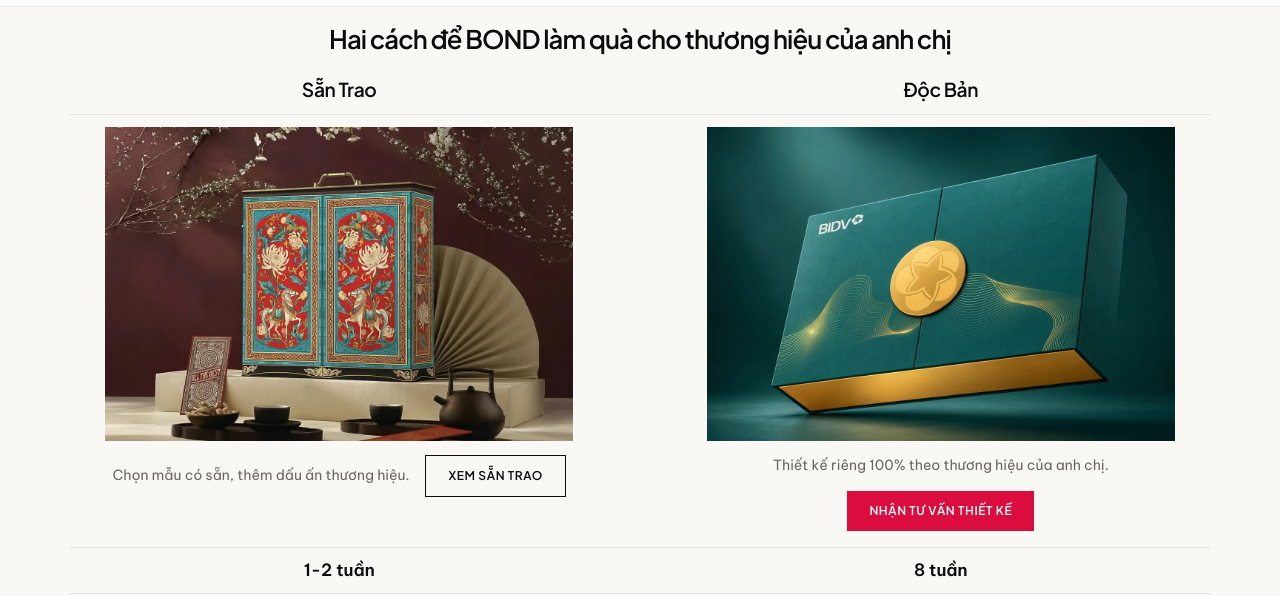
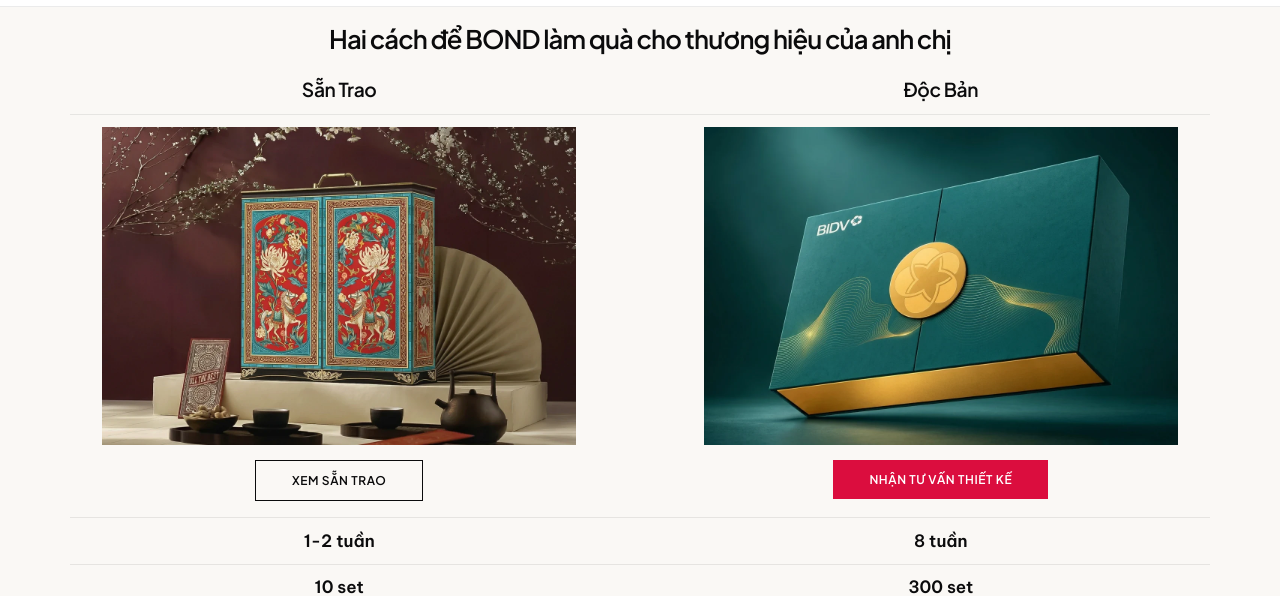
Before and after one commit to 100Bco/bond.gift, a React (Vite) app: page / in a window 1280 px wide. Shown: the part 2700-3296 px from the top of the page. Built offline with nearby package versions, Linux system fonts and the light colour scheme.

Commit message:
Khối so sánh: bỏ dòng mô tả dưới ảnh, ảnh to hết cột và vẫn vừa một màn hình
Co-Authored-By: Claude Opus 5.5 <noreply@anthropic.com>
Claude-Session: https://claude.ai/code/session_01HS1DfBWRuWPnpXQLZtUEUG

```diff
--- a/src/pages/HomePage.tsx
+++ b/src/pages/HomePage.tsx
@@ -274,13 +274,10 @@ function Models() {
             {cols.map((c) => (
               <div key={c.kind} className="lx-cmpt-intro">
                 <div className="lx-cmpt-img"><img src={c.img} alt={c.alt} width={c.w} height={c.h} loading="lazy" decoding="async" /></div>
-                <div className="lx-cmpt-act">
-                <p className="lx-cmpt-say"><span className="lx-cmpt-lg">{giftModels[c.kind].say}</span><span className="lx-cmpt-sm">{c.kind === 'ready' ? 'Có sẵn, thêm logo.' : 'Thiết kế riêng.'}</span></p>
                 {/* Nút là tín hiệu ưu tiên duy nhất còn lại: Độc Bản dùng nút đỏ đặc, Sẵn Trao nút viền */}
                 {c.kind === 'ready'
                   ? <Link href="/set-san" className="lx-btn lx-btn-line">Xem Sẵn Trao</Link>
                   : <ZaloLink className="lx-btn lx-btn-red"><span className="lx-cmpt-lg">Nhận tư vấn thiết kế</span><span className="lx-cmpt-sm">Nhận tư vấn</span></ZaloLink>}
-                </div>
               </div>
             ))}
           </div>
--- a/src/styles/luxe.css
+++ b/src/styles/luxe.css
@@ -908,19 +908,22 @@
 @media (min-width: 861px) and (max-height: 800px) {
   .lx-cmpt-img { height: max(160px, calc(100svh - 530px)); }
 }
-.lx-cmpt-act { display: contents; }
-/* So sánh (máy tính), phương án A: dòng mô tả và nút chung một hàng, khoảng cách gọn lại để ảnh to hết cột */
+/* So sánh (máy tính): bỏ dòng mô tả dưới ảnh, chỉ giữ nút; khoảng cách gọn lại để ảnh to hết cột */
 @media (min-width: 861px) {
-  .lx-cmpt-act { display: flex; flex-wrap: wrap; align-items: center; justify-content: center; column-gap: 16px; }
-  .lx-cmpt-say { white-space: nowrap; font-size: 14px; }
-  .lx-cmpt-intro .lx-btn { white-space: nowrap; padding-inline: 22px; }
-  .lx-cmpt-say { margin: 14px 0 0; }
-  .lx-cmpt-intro .lx-btn { margin-top: 14px; align-self: center; }
+  .lx-cmpt-intro .lx-btn { margin-top: clamp(12px, 1.8vh, 18px); align-self: center; white-space: nowrap; }
   .lx-cmp-head { margin-bottom: clamp(10px, 1.6vh, 18px); }
   .lx-cmpt-top { padding: clamp(10px, 1.6vh, 16px) 0 clamp(14px, 2vh, 20px); }
   .lx-cmpt-row { padding: clamp(8px, 1.3vh, 13px) 0; }
-  .lx-cmpt-img { height: clamp(220px, calc(100svh - 552px), 640px); }
+  .lx-cmpt-img { height: clamp(220px, calc(100svh - 520px), 640px); }
 }
 @media (min-width: 861px) and (max-height: 800px) {
-  .lx-cmpt-img { height: max(180px, calc(100svh - 486px)); }
+  .lx-cmpt-img { height: max(180px, calc(100svh - 455px)); }
 }
+/* So sánh (máy tính): khung ảnh co theo ảnh thật; ảnh rộng hết cột nhưng không cao quá phần màn còn lại */
+@media (min-width: 861px) {
+  .lx-cmpt-img { height: auto; }
+  .lx-cmpt-img img { width: auto; height: auto; max-width: 100%; max-height: clamp(220px, calc(100svh - 545px), 640px); }
+}
+@media (min-width: 861px) and (max-height: 800px) {
+  .lx-cmpt-img img { max-height: max(180px, calc(100svh - 482px)); }
+}
```
